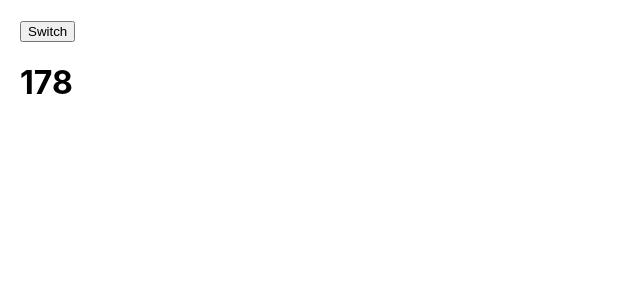
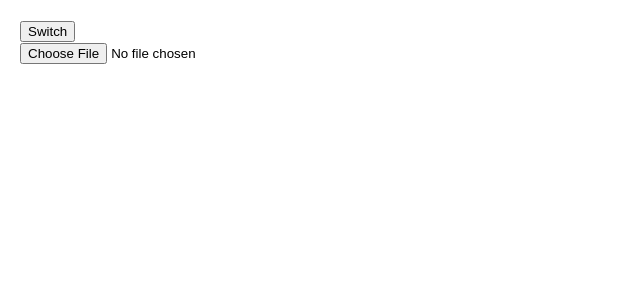
Before and after one commit to github-nqvnlc/tiktok-reactjs, a React (Create React App) app: page / in a window 1280 px wide. Both pictures are taken after a click on the button "Switch". Shown: the top 300 px of the page, without its empty margins (0-640 px from the left). Built offline with nearby package versions, Linux system fonts and the light colour scheme.

Commit message:
Avatar Previews

```diff
--- a/src/App.js
+++ b/src/App.js
@@ -66,4 +66,4 @@
   )
 }
 
-export default App1;
+export default App1  ;
--- a/src/Content.js
+++ b/src/Content.js
@@ -1,18 +1,29 @@
-import {useEffect ,useState} from "react"
+import { useEffect, useState } from "react"
 
-function Content(){
-   const [countdown, setCountdown] = useState(180)
+function Content() {
 
-   useEffect(() => {
-       const timerId = setInterval(() => {
-           setCountdown(countdown - 1)
-       }, 1000)
+    const [avatar, setAvatar] = useState()
 
-       return () => clearInterval(timerId)
-   }, [countdown])
-    return(
+    useEffect(() => {
+        return () => {
+            avatar && URL.revokeObjectURL(avatar.preview)
+        }
+    })
+    const handlePreviewAvatar = (e) => {
+        const file = e.target.files[0]
+
+        file.preview = URL.createObjectURL(file)
+        setAvatar(file)
+    }
+    return (
         <div>
-            <h1>{countdown}</h1>
+            <input
+                type="file"
+                onChange={handlePreviewAvatar}
+            />
+            {avatar && (
+                <img src={avatar.preview} alt="" width="10%" />
+            )}
         </div>
     )
 }
```
